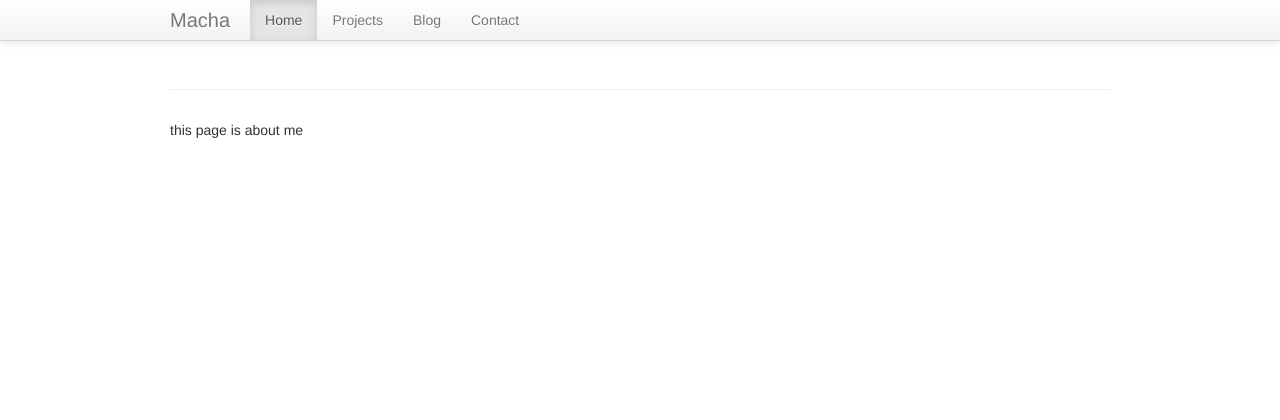
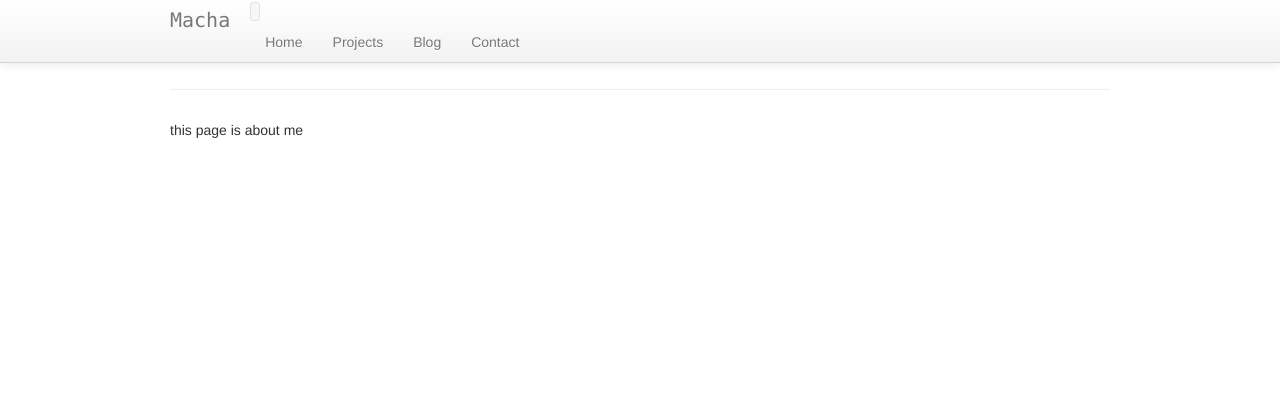
Before and after one commit to pranithmacha/hellodjango, a Django app: page /about in a window 1280 px wide. Shown: the top 420 px of the page. Run offline with Django 3.2, Linux system fonts and the light colour scheme; some libraries are stand-ins or nearby versions.

Commit message:
added constants

```diff
--- a/hellodjango/templates/base.html
+++ b/hellodjango/templates/base.html
@@ -89,10 +89,10 @@
               <span class="icon-bar"></span>
               <span class="icon-bar"></span>
             </button>
-            <a class="brand" href="home">Macha</a>
+            <code><a class="brand" href="home">Macha</a></code>
             <div class="nav-collapse collapse">
               <ul class="nav">
-                <li class="active"><a href="home">Home</a></li>
+                <li><a href="home">Home</a></li>
                 <li><a href="projects">Projects</a></li>
 				<li><a href="blog">Blog</a></li>
                 <li><a href="contact">Contact</a></li>
--- a/hellodjango/templates/blog.html
+++ b/hellodjango/templates/blog.html
@@ -7,7 +7,7 @@
 {% for post in posts %}
 
 	  <code> <h2>{{post.title|safe}}</h2></code><br>
-	  {{post.content|safe}}<br>
+	  <p class="lead">{{post.content|safe}}</p><br>
 
 
 {%endfor%}
--- a/mywebsite/views.py
+++ b/mywebsite/views.py
@@ -5,7 +5,6 @@ from django.template import RequestContext
 from MyForms import ContactForm
 from models import MyProjects
 from django.core.mail import send_mail, BadHeaderError
-import pytumblr
 import requests
 import AppConsts
 
@@ -38,7 +37,6 @@ def about_me(request):
 def blog(request):
 
     json_response = requests.get(AppConsts.URL).json()
-
     # get the posts with metadata
     # extract out the
     res = []
@@ -49,14 +47,12 @@ def blog(request):
     #print(str(type(res)))'
     my_blogs = res['posts']
 
-    #
     #print(type(posts))
     actual_posts = []
     for blog in my_blogs:
         blog_dict = {}
         #content = post['body'].encode('ascii', 'xmlcharrefreplace')
         #title = post['title'].encode('ascii', 'xmlcharrefreplace')
-
         content = blog['body']
         title = blog['title']
         blog_dict['title'] = title
@@ -64,7 +60,6 @@ def blog(request):
         actual_posts.append(blog_dict)
 
     #client = pytumblr.TumblrRestClient('zkZFT9i4OcAGcX158CWtJWPFgArki4mldNqzUkmnHI6FnUmwId')
-
     # Make the request
     #info = client.blog_info('pranithmacha')
     # Authenticate via API Key
```
